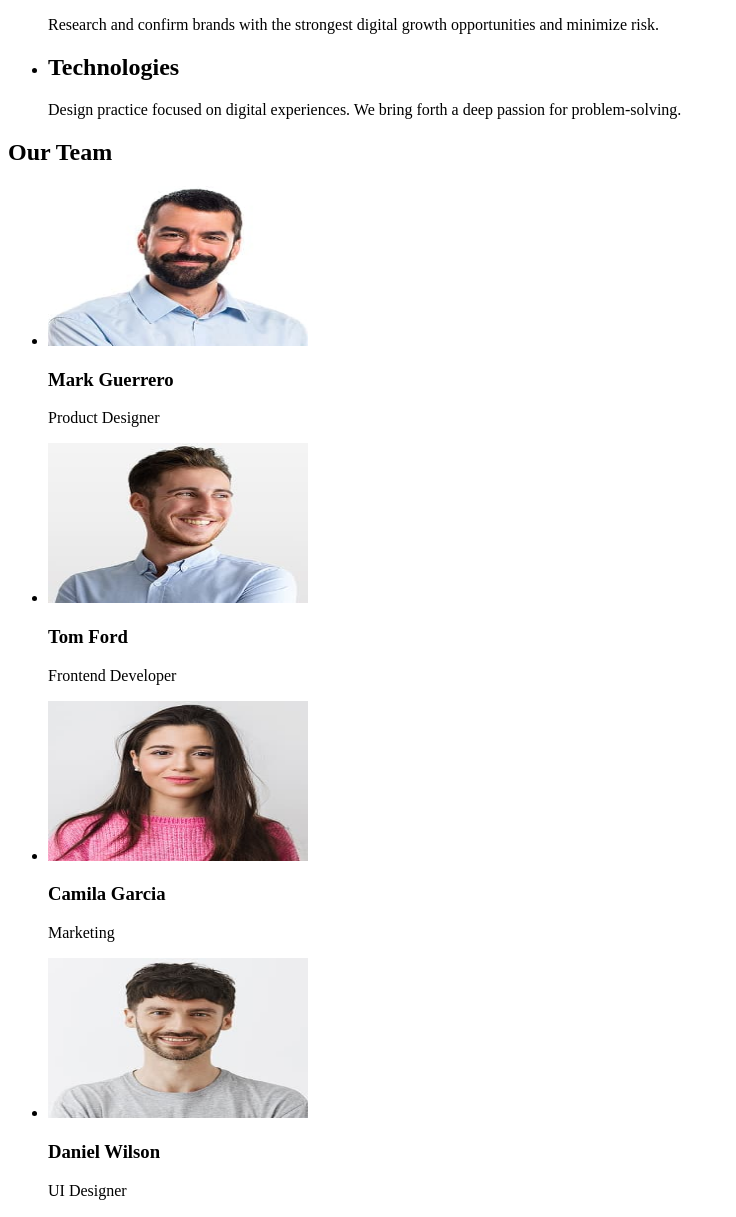
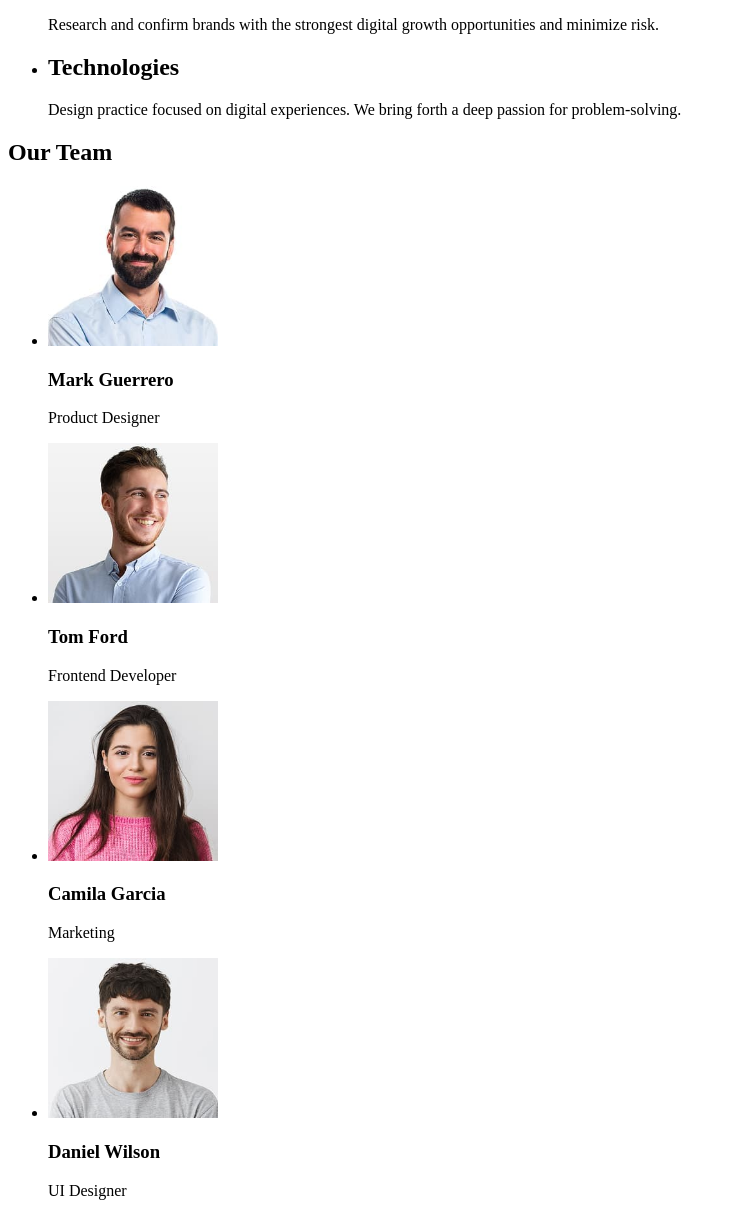
Before and after one commit to Oksana-Bil25/goit-markup-hw-01, a plain HTML site: page index.html in a window 1280 px wide. Shown: the part 456-1673 px from the top of the page, without its empty margins (0-736 px from the left). Drawn offline with Linux system fonts and the light colour scheme.

Commit message:
HTML finish

```diff
--- a/index.html
+++ b/index.html
@@ -15,7 +15,6 @@
                 <li><a href="">Portfolio</a></li>
                 <li><a href="">Contacts</a></li>
             </ul>
-            </a>
             <address>
                 <ul>
                     <li><a href="mailto:info@devstudio.com">info@devstudio.com</a></li>
@@ -60,36 +59,36 @@
         <h2>Our Team</h2>
         <ul>
             <li>
-                <img src="./img-homework 1/img 1.jpg"
-                width="260"
-                height="160"
-                alt="Mark Guerrero">
+                <img src="./img-homework-1/img-1.jpg"
+                 width="170"
+                 height="160"
+                 alt="Mark Guerrero-Product Designer">
                 <h3>Mark Guerrero</h3>
                 <p>Product Designer</p>
 
             </li>
             <li>
-                <img src="./img-homework 1/img 2.jpg"
-                 width="260"
+                <img src="./img-homework-1/img-2.jpg"
+                 width="170"
                  height="160"
-                 alt="Tom Ford">
+                 alt="Tom Ford-Frontend Developer">
                 <h3>Tom Ford</h3>
                 <p>Frontend Developer</p>
 
             </li>
             <li>
-                <img src="./img-homework 1/img 3.jpg"
-                 width="260"
+                <img src="./img-homework-1/img-3.jpg"
+                 width="170"
                  height="160"
-                 alt="Camila Garcia">
+                 alt="Camila Garcia-Marketing">
                 <h3>Camila Garcia</h3>
                 <p>Marketing</p>
             </li>
             <li>
-                <img src="./img-homework 1/img 4.jpg"
-                 width="260"
+                <img src="./img-homework-1/img-4.jpg"
+                 width="170"
                  height="160"
-                 alt="Daniel Wilson">
+                 alt="Daniel Wilson-UI Designer">
                 <h3>Daniel Wilson</h3>
                 <p>UI Designer</p>
             </li>
```
Also changed, not shown: img-homework-1/img-1.jpg (renamed from img-homework 1/img 1.jpg), img-homework-1/img-2.jpg (renamed from img-homework 1/img 2.jpg), img-homework-1/img-3.jpg (renamed from img-homework 1/img 3.jpg), img-homework-1/img-4.jpg (renamed from img-homework 1/img 4.jpg).
